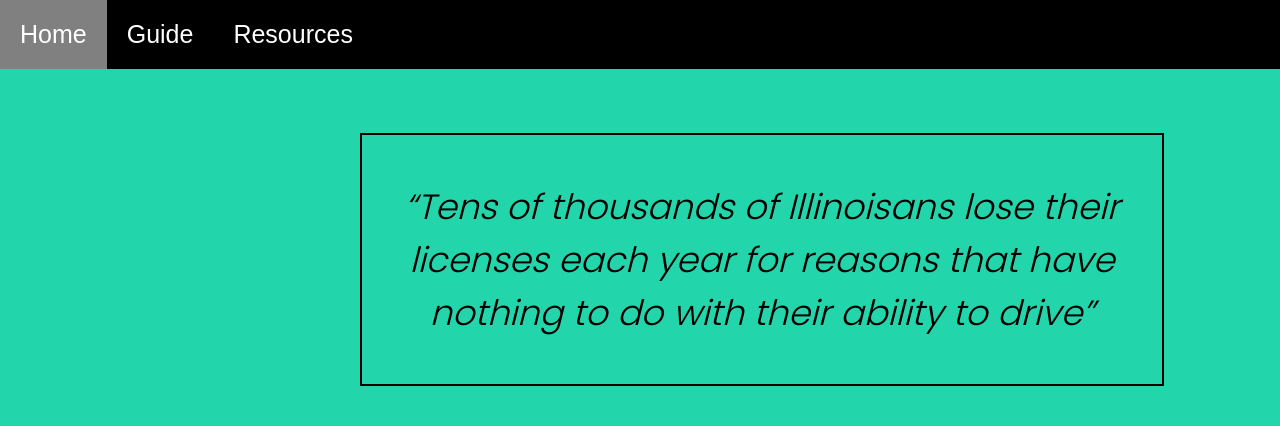
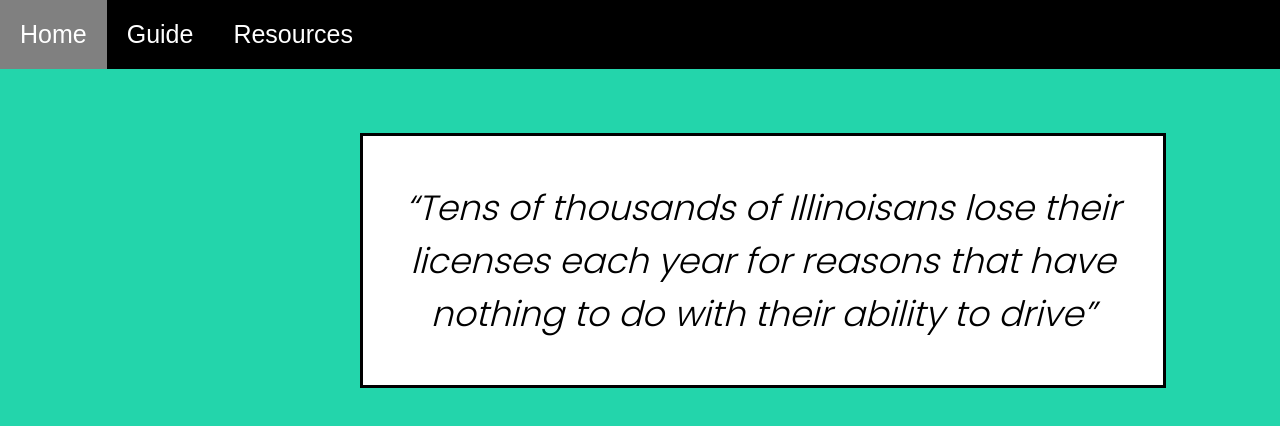
Before and after one commit to lacosta2/to-the-street, a plain HTML site: page index.html in a window 1280 px wide. Drawn offline with Linux system fonts and the light colour scheme.

Commit message:
Update style.css

```diff
--- a/style.css
+++ b/style.css
@@ -32,9 +32,9 @@ li a:hover {
     font-size: 35px;
     left: 25%;
     margin-top: 5%;
-    border: 2px solid;
+    border: 3px solid black;
     position: absolute;
-
+    background-color: white;
 }
 
 #quote-text{
```
